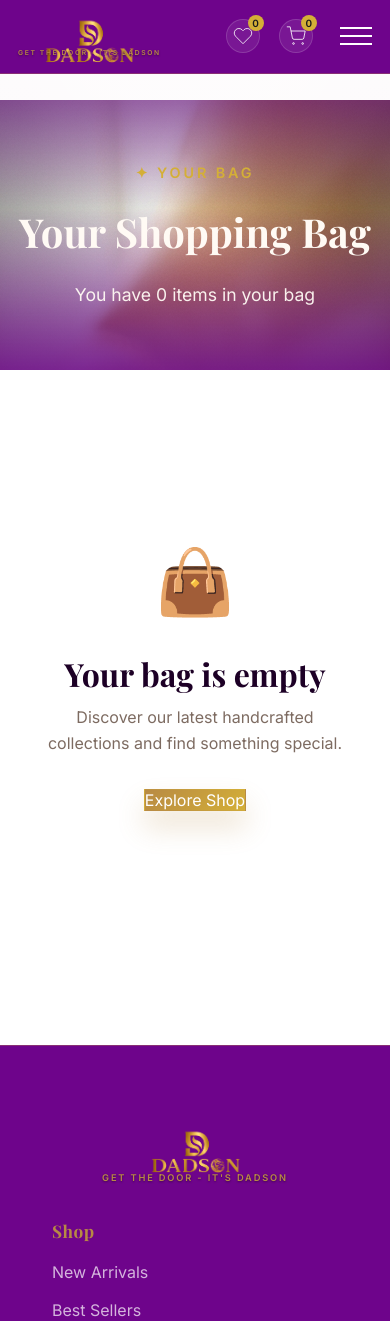
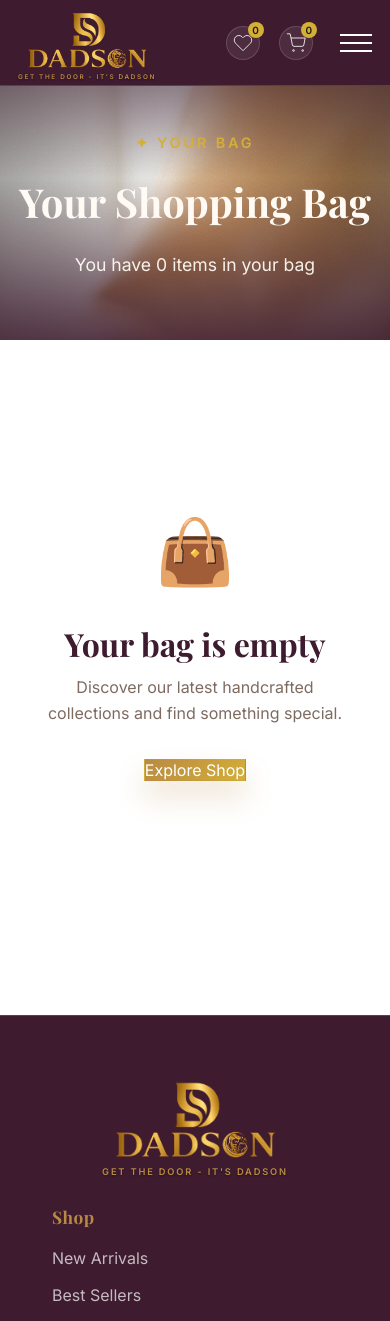
Before and after one commit to mynexasolutions-spec/dadson, a Flask app: page /cart in a window 390 px wide. Shown: the top 1321 px of the page. Run offline with Flask 3, Linux system fonts and the light colour scheme.

Commit message:
UI Polish: Restore burgundy theme, fix mobile navbar spacing, remove white gaps, and improve mobile cart layout

```diff
--- a/static/css/styles.css
+++ b/static/css/styles.css
@@ -1,5 +1,5 @@
 :root {
-    --crimson-dark: #6e048b;
+    --crimson-dark: #3e1b2f;
     --bg-main: #fbf7f9;
     /* Soft plum-white */
     --bg-cream: #f5ebf0;
@@ -7,21 +7,21 @@
     --bg-gold: #b88a44;
     /* Darker Gold to match logo */
     --bg-card: rgba(255, 255, 255, 0.95);
-    --bg-deep: #6e048b;
-    /* Deep purple */
-    --text-primary: #1d0026;
-    /* Very dark purple-black for high contrast readability */
-    --text-secondary: #4a025e;
-    /* Darker purple accent */
-    --text-soft: #8a7a8e;
-    /* Muted Purple-Grey */
+    --bg-deep: #3e1b2f;
+    /* Deep burgundy */
+    --text-primary: #3e1b2f;
+    /* Deep burgundy for elegant theme matching */
+    --text-secondary: #5e2b48;
+    /* Muted burgundy accent */
+    --text-soft: #8e7a84;
+    /* Muted Rose-Grey */
     --gold-primary: #b88a44;
     /* Darker Gold as primary */
     --gold-accent: #d4af37;
     /* Original gold as accent */
-    --gold-soft: #4a025e;
-    /* Purple Soft */
-    --border-light: rgba(110, 4, 139, 0.15);
+    --gold-soft: #5e2b48;
+    /* Burgundy Soft */
+    --border-light: rgba(94, 43, 72, 0.15);
     --shadow-soft: 0 16px 34px rgba(65, 44, 30, 0.08);
     --shadow-medium: 0 24px 60px rgba(55, 38, 26, 0.14);
     --radius-sm: 12px;
@@ -343,7 +343,7 @@ section:nth-of-type(even) {
     position: absolute;
     top: calc(100% + 1rem);
     left: -20px;
-    background: #520268; /* Slightly lighter purple for dropdown depth */
+    background: #4a2138; /* Slightly lighter plum for dropdown depth */
     border: 1px solid rgba(212, 175, 55, 0.3);
     border-radius: 22px;
     min-width: 210px;
@@ -461,7 +461,7 @@ section:nth-of-type(even) {
     inset: 0;
     background:
         radial-gradient(circle at 18% 18%, rgba(255, 255, 255, 0.55), transparent 24%),
-        radial-gradient(circle at 85% 80%, rgba(110, 4, 139, 0.08), transparent 24%);
+        radial-gradient(circle at 85% 80%, rgba(94, 43, 72, 0.08), transparent 24%);
 }
 
 .hero-background-img {
@@ -477,7 +477,7 @@ section:nth-of-type(even) {
     position: absolute;
     inset: 0;
     background:
-        linear-gradient(180deg, rgba(110, 4, 139, 0.5) 0%, transparent 40%, rgba(110, 4, 139, 0.8) 100%),
+        linear-gradient(180deg, rgba(62, 27, 47, 0.5) 0%, transparent 40%, rgba(62, 27, 47, 0.8) 100%),
         radial-gradient(circle at center, transparent 0%, rgba(0, 0, 0, 0.4) 100%);
     z-index: 1;
 }
@@ -863,7 +863,7 @@ section:nth-of-type(even) {
     max-width: 1200px;
     margin: 4rem auto;
     padding: 4rem 2rem 2rem;
-    background: linear-gradient(135deg, #6e048b 0%, #4a025e 100%);
+    background: linear-gradient(135deg, #3e1b2f 0%, #5e2b48 100%);
     border-radius: 40px;
     text-align: center;
     position: relative;
@@ -1326,7 +1326,7 @@ section:nth-of-type(even) {
     }
 
     .nav-item {
-        margin: 1.2rem 0 !important;
+        margin: 0.7rem 0 !important;
         width: 100%;
         text-align: center;
     }
@@ -1432,7 +1432,7 @@ section:nth-of-type(even) {
     }
 
     body {
-        padding-top: 120px !important;
+        padding-top: 75px !important;
     }
 
     .navbar {
@@ -1447,18 +1447,18 @@ section:nth-of-type(even) {
     }
 
     .logo-image {
-        width: 115px;
-        height: 115px;
-    }
-
-    .logo-text {
-        font-size: 1.35rem;
-        letter-spacing: 0.12em;
+        width: auto;
+        height: 60px;
+    }
+
+    .logo-text-wrap {
+        margin-top: -8px;
     }
 
     .logo-tagline {
         font-size: 0.46rem;
-        margin-top: -26px;
+        margin-top: 2px;
+        margin-bottom: 4px;
     }
 
     .navbar-right {
@@ -1471,9 +1471,9 @@ section:nth-of-type(even) {
     }
 
     .hero {
-        margin-top: -120px !important;
+        margin-top: -75px !important;
         min-height: 540px !important;
-        padding-top: calc(120px + 4rem) !important;
+        padding-top: calc(75px + 4rem) !important;
         padding-bottom: 4rem;
     }
 
@@ -1609,19 +1609,24 @@ section:nth-of-type(even) {
 
 
     .nav-item {
-        margin: 1.5rem 0;
-        font-size: 1.2rem;
+        margin: 0.7rem 0 !important;
+        font-size: 1.15rem;
         color: #fff !important;
     }
 
     .logo-image {
-        width: 95px;
-        height: 95px;
+        width: auto;
+        height: 55px;
+    }
+
+    .logo-text-wrap {
+        margin-top: -6px;
     }
 
     .logo-tagline {
-        font-size: 0.44rem;
-        margin-top: -22px;
+        font-size: 0.42rem;
+        margin-top: 2px;
+        margin-bottom: 4px;
     }
 
     .navbar-right .icon-btn:not(.cart-btn):not([aria-label="Wishlist"]) {
@@ -1714,13 +1719,13 @@ section:nth-of-type(even) {
     }
 
     body {
-        padding-top: 100px !important;
+        padding-top: 70px !important;
     }
 
     .hero {
-        margin-top: -100px !important;
+        margin-top: -70px !important;
         min-height: 320px !important;
-        padding-top: calc(100px + 2.5rem) !important;
+        padding-top: calc(70px + 2.5rem) !important;
         padding-bottom: 2.5rem;
     }
 
@@ -1876,13 +1881,15 @@ section:nth-of-type(even) {
         display: flex !important;
         flex-direction: column !important;
         align-items: center !important;
+        margin-top: -6px !important;
     }
 
     .logo-tagline {
         display: block !important;
         color: var(--bg-gold) !important;
-        font-size: 0.42rem;
-        margin-top: -20px;
+        font-size: 0.40rem;
+        margin-top: 2px !important;
+        margin-bottom: 2px !important;
         white-space: nowrap;
         text-align: center;
     }
@@ -2905,7 +2912,7 @@ section:nth-of-type(even) {
 
 /* ALTERNATING HOME PAGE SHADES & FULL-WIDTH SPOTLIGHT */
 .purple-section {
-    background: #6e048b !important;
+    background: #3e1b2f !important;
     color: #ffffff !important;
     padding: 6rem 0;
 }
@@ -2976,7 +2983,7 @@ section:nth-of-type(even) {
     max-width: none !important;
     margin: 0 auto !important;
     padding: 6rem 4rem !important;
-    background: linear-gradient(135deg, #6e048b 0%, #4a025e 100%) !important;
+    background: linear-gradient(135deg, #3e1b2f 0%, #5e2b48 100%) !important;
     border-radius: 0 !important;
     text-align: center;
     position: relative;
@@ -3016,7 +3023,7 @@ section:nth-of-type(even) {
     position: absolute;
     inset: 0;
     background:
-        linear-gradient(180deg, rgba(110, 4, 139, 0.5) 0%, transparent 40%, rgba(110, 4, 139, 0.8) 100%),
+        linear-gradient(180deg, rgba(62, 27, 47, 0.5) 0%, transparent 40%, rgba(62, 27, 47, 0.8) 100%),
         radial-gradient(circle at center, transparent 0%, rgba(0, 0, 0, 0.4) 100%);
     z-index: 1;
 }
--- a/templates/admin/base.html
+++ b/templates/admin/base.html
@@ -5,7 +5,7 @@
     <meta charset="UTF-8">
     <meta name="viewport" content="width=device-width, initial-scale=1.0">
     <title>Admin Dashboard | DADSON</title>
-    <link rel="stylesheet" href="{{ url_for('static', filename='css/admin.css') }}">
+    <link rel="stylesheet" href="{{ url_for('static', filename='css/admin.css') }}?v=3.2">
     <link rel="stylesheet" href="https://cdnjs.cloudflare.com/ajax/libs/font-awesome/6.0.0/css/all.min.css">
     <link
         href="https://fonts.googleapis.com/css2?family=Playfair+Display:wght@500;700&family=Inter:wght@300;400;500;600&display=swap"
--- a/templates/admin/login.html
+++ b/templates/admin/login.html
@@ -4,7 +4,7 @@
     <meta charset="UTF-8">
     <meta name="viewport" content="width=device-width, initial-scale=1.0">
     <title>Admin Login | DADSON</title>
-    <link rel="stylesheet" href="{{ url_for('static', filename='css/admin.css') }}">
+    <link rel="stylesheet" href="{{ url_for('static', filename='css/admin.css') }}?v=3.2">
     <link href="https://fonts.googleapis.com/css2?family=Outfit:wght@300;400;600;700&display=swap" rel="stylesheet">
     <style>
         body {
--- a/templates/base.html
+++ b/templates/base.html
@@ -2,6 +2,8 @@
 <html lang="en">
 
 <head>
+    <meta charset="UTF-8">
+    <meta name="viewport" content="width=device-width, initial-scale=1.0">
     <!-- Critical resource hints -->
     <link rel="preconnect" href="https://fonts.googleapis.com">
     <link rel="preconnect" href="https://fonts.gstatic.com" crossorigin>
```
Also changed, not shown: static/css/admin.css (+7 -7 lines), templates/cart.html (+43 -35 lines).
